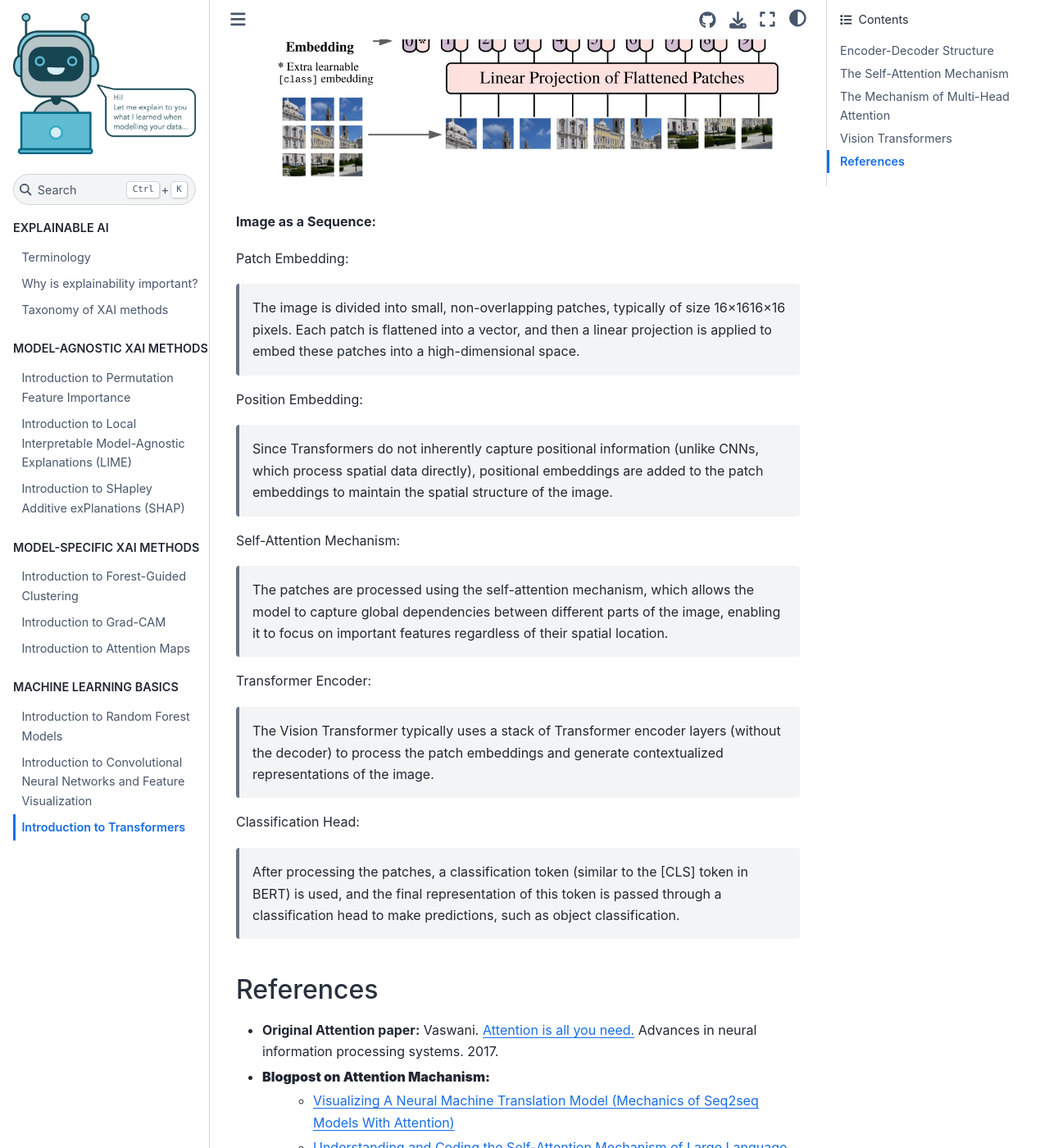
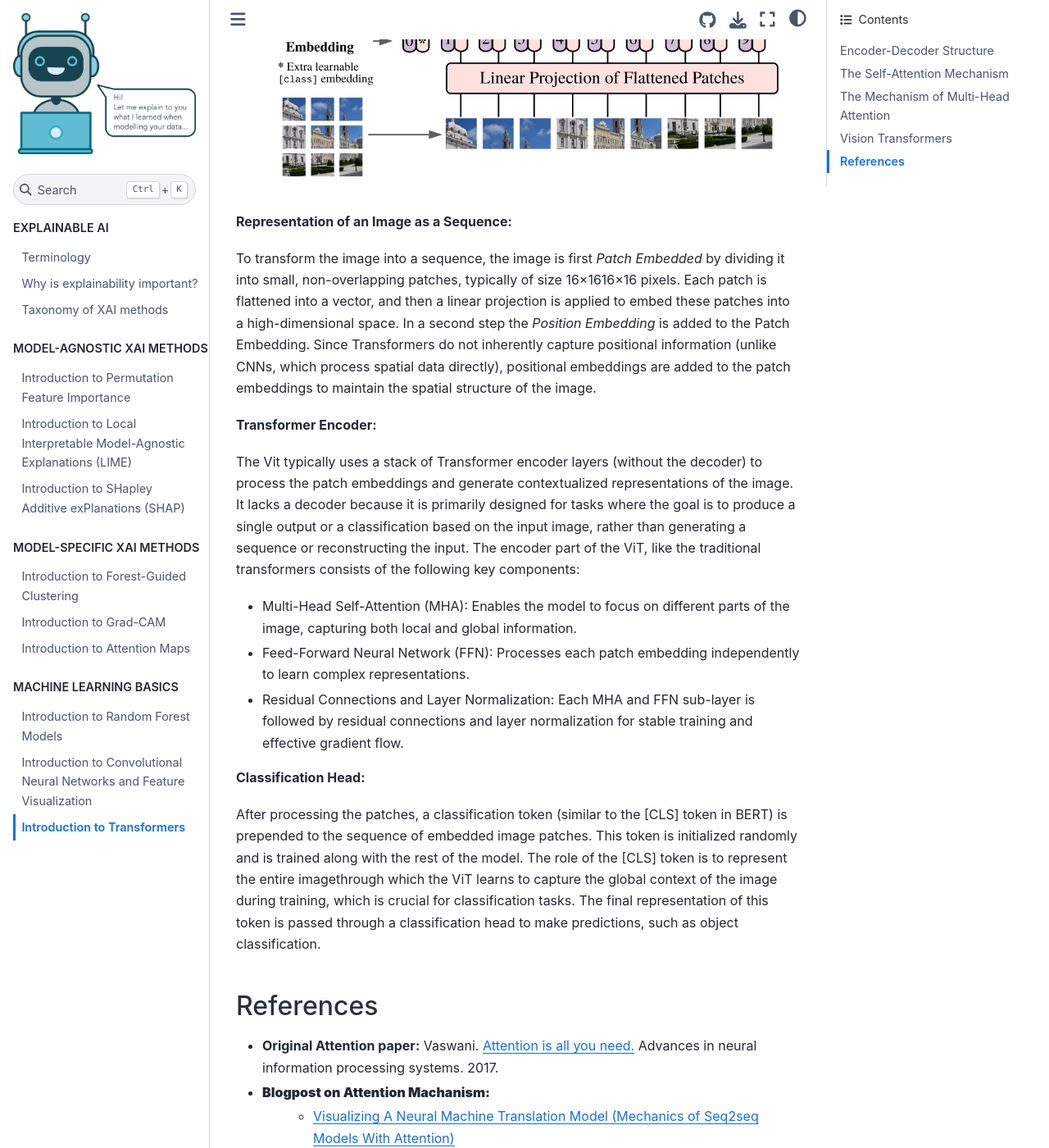
Before and after one commit to HelmholtzAI-Consultants-Munich/XAI-Tutorials, a Sphinx documentation site: the page built from docs/source/_ml_basics/transformer.rst, in a window 1280 px wide and 1400 px high, scrolled down 7532 px. Shown: the whole window at 82% size. Built offline with Sphinx 7.4.7 and the Sphinx Book theme 1.1.4, drawn with Linux system fonts in a browser that asks for light colours; some of the changed text lies outside the part shown.

```diff
--- a/docs/source/_ml_basics/transformer.rst
+++ b/docs/source/_ml_basics/transformer.rst
@@ -99,28 +99,31 @@
 .. figure:: ../_figures/vit.png
 
 
-**Image as a Sequence:**
+**Representation of an Image as a Sequence:**
 
-Patch Embedding:
+To transform the image into a sequence, the image is first *Patch Embedded* by dividing it into small, non-overlapping patches, typically of size 16×1616×16 pixels.
+Each patch is flattened into a vector, and then a linear projection is applied to embed these patches into a high-dimensional space.
+In a second step the *Position Embedding* is added to the Patch Embedding.
+Since Transformers do not inherently capture positional information (unlike CNNs, which process spatial data directly),
+positional embeddings are added to the patch embeddings to maintain the spatial structure of the image.
 
-    The image is divided into small, non-overlapping patches, typically of size 16×1616×16 pixels.
-    Each patch is flattened into a vector, and then a linear projection is applied to embed these patches into a high-dimensional space.
+**Transformer Encoder:**
 
-Position Embedding:
+The Vit typically uses a stack of Transformer encoder layers (without the decoder) to process the patch embeddings and generate contextualized representations of the image.
+It lacks a decoder because it is primarily designed for tasks where the goal is to produce a single output or a classification based on the input image, rather than generating a sequence or reconstructing the input.
+The encoder part of the ViT, like the traditional transformers consists of the following key components:
 
-    Since Transformers do not inherently capture positional information (unlike CNNs, which process spatial data directly), positional embeddings are added to the patch embeddings to maintain the spatial structure of the image.
+- Multi-Head Self-Attention (MHA): Enables the model to focus on different parts of the image, capturing both local and global information.
+- Feed-Forward Neural Network (FFN): Processes each patch embedding independently to learn complex representations.
+- Residual Connections and Layer Normalization: Each MHA and FFN sub-layer is followed by residual connections and layer normalization for stable training and effective gradient flow.
 
-Self-Attention Mechanism:
 
-    The patches are processed using the self-attention mechanism, which allows the model to capture global dependencies between different parts of the image, enabling it to focus on important features regardless of their spatial location.
+**Classification Head:**
 
-Transformer Encoder:
-
-    The Vision Transformer typically uses a stack of Transformer encoder layers (without the decoder) to process the patch embeddings and generate contextualized representations of the image.
-
-Classification Head:
-
-    After processing the patches, a classification token (similar to the [CLS] token in BERT) is used, and the final representation of this token is passed through a classification head to make predictions, such as object classification.
+After processing the patches, a classification token (similar to the [CLS] token in BERT) is prepended to the sequence of embedded image patches.
+This token is initialized randomly and is trained along with the rest of the model. The role of the [CLS] token is to represent the entire imagethrough which the ViT
+learns to capture the global context of the image during training, which is crucial for classification tasks.
+The final representation of this token is passed through a classification head to make predictions, such as object classification.
 
 References
 ------------
@@ -134,4 +137,4 @@
 - **Tutorials on Building a Transformer with PyTorch:**
    - `Building a Transformer with PyTorch <https://www.datacamp.com/tutorial/building-a-transformer-with-py-torch>`_
    - `The Annotated Transformer <http://nlp.seas.harvard.edu/annotated-transformer/>`_
-- **Original ViT paper:** Kolesnikov, A., Dosovitskiy, A., Weissenborn, D., `An Image is Worth 16x16 Words: Transformers for Image Recognition at Scale. <https://openreview.net/forum?id=YicbFdNTTy>`_ ICLR. 2021
+- **Original ViT paper:** Kolesnikov, A., Dosovitskiy, A., Weissenborn, D. `An Image is Worth 16x16 Words: Transformers for Image Recognition at Scale. <https://openreview.net/forum?id=YicbFdNTTy>`_ ICLR. 2021
```
